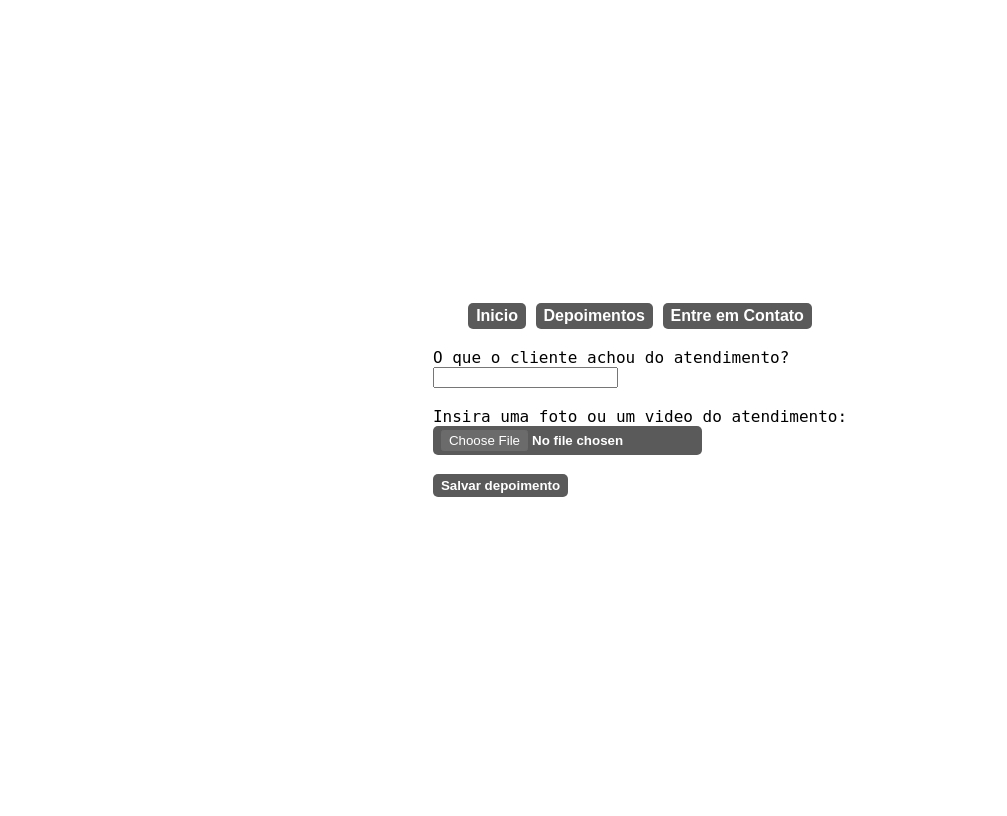
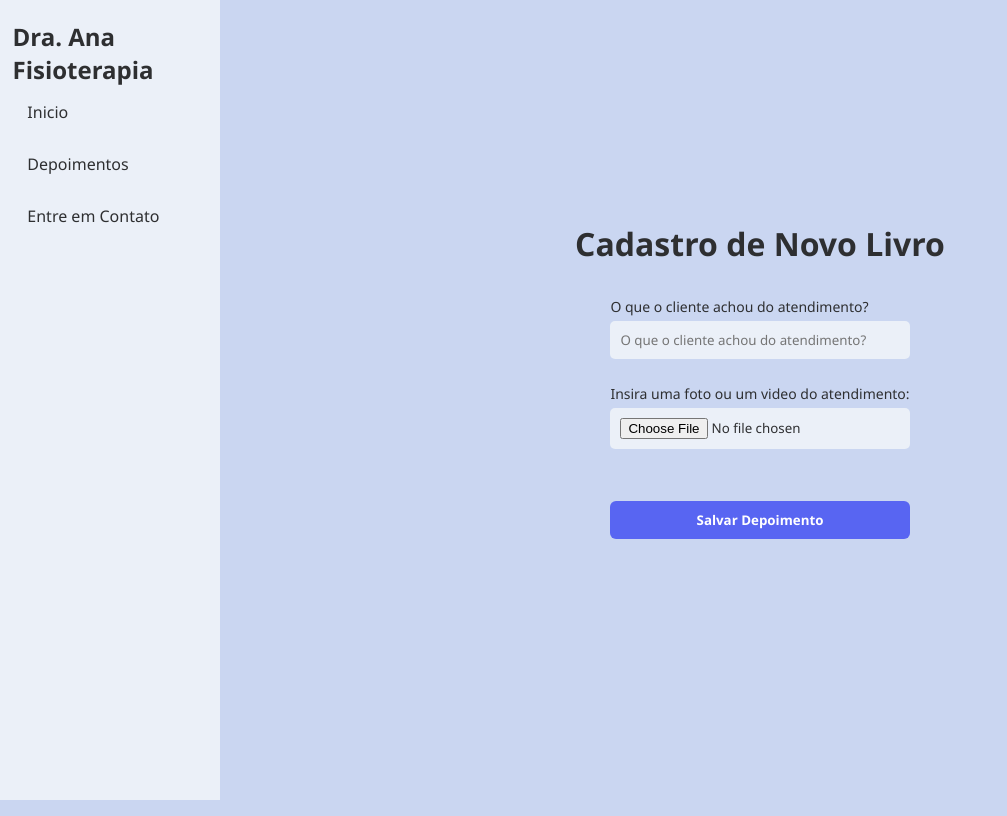
Before and after one commit to GabrielFGuerreiro/Dra.AnaLuiza-Fisioterapia, a PHP site: page /alt/avalie.php in a window 1280 px wide. Shown: the whole page, without its empty margins (0-1007 px from the left). Run offline with PHP 8.4, Linux system fonts and the light colour scheme.

Commit message:
Arquivos Alts adicionados pelo Rodrigo.

```diff
--- /dev/null
+++ b/alt/avalie.php
@@ -0,0 +1,44 @@
+<?php
+    include "header.php";
+    session_start();
+
+    if($_SERVER["REQUEST_METHOD"]==="POST")
+        {
+        $opiniao = $_POST["opiniao"];
+        $image = $_POST["image"];
+
+
+        }
+?>
+
+<!DOCTYPE html>
+<html lang="pt-BR">
+<head>
+    <meta charset="UTF-8">
+    <meta name="viewport" content="width=device-width, initial-scale=1.0">
+    <title>Depoimento</title>
+</head>
+<body>
+    <div class="conteudo">
+        <h1>Cadastro de Novo Livro</h2>
+        <form action="" method="POST"><br>
+            <label for="opiniao">O que o cliente achou do atendimento?</label>
+            <input name="opiniao" id="opiniao" type="text" placeholder="O que o cliente achou do atendimento?"><br>
+            <label for="image">Insira uma foto ou um video do atendimento:</label>
+            <input type="file" name="image" id="image" accept="image/*, video/*"><br><br>
+
+            <button type="submit">Salvar Depoimento</button>
+        </form>
+    </div>
+</body>
+</html>
+
+
+
+<!--
+    Precisamos adicionar o integração ao banco, para que possa ser feito o ADD do depoimento,
+    quanto tambem receber os depoimentos anteriores para mostrar ordenado por datetime
+
+
+    no input de imagem/video, fazer uma função com javascript para mostrar um preview, para o usuario saber que está enviando a midia correta.
+ -->
--- /dev/null
+++ b/alt/header.php
@@ -0,0 +1,15 @@
+<header>
+    <style>html {color-scheme: light;}</style>
+    <link rel="stylesheet" href="../styles/light.css">
+    <div class="lateral">
+        <div class="lateral-texto">
+            <div style="display: flex; align-items: center; justify-content: space-between;">
+                <h2>&nbsp;&nbsp;Dra. Ana &nbsp;&nbsp;Fisioterapia</h2>
+            </div>
+
+            <a class="msg" href="inicio.php">&nbsp;&nbsp;Inicio</a>
+            <a class="msg" href="avalie.php">&nbsp;&nbsp;Depoimentos</a>
+            <a class="msg" href="preConsulta.php">&nbsp;&nbsp;Entre em Contato</a>
+        </div>
+    </div>
+</header>
--- /dev/null
+++ b/styles/light.css
@@ -0,0 +1,423 @@
+*{
+    margin:0;
+    padding:0;
+    box-sizing:border-box;
+    font-family: "Segoe UI", Arial, sans-serif;
+}
+
+:root {
+    --transition: all 0.3s ease;
+    --dark: rgb(202, 214, 241); /* Background */
+    --card: #ebf0f8; /* menu e titulos */
+    --hover: #313338;
+    --text: #2e2f31;
+    --border: #5865F2;
+    --darker: rgb(226, 233, 255); /* dropdown background */
+    --inputBg: #ebf0f8;
+    --borderAlt: #bcc4d4;
+}
+
+img {
+    max-width: 100%;
+    height: auto;
+    display: block;
+}
+
+.capa {
+    max-width: 80px;
+    max-height: 120px;
+    object-fit: cover;
+    border-radius: 4px;
+}
+
+body{
+    display:flex;
+    min-height:100vh;
+    background:var(--dark);
+    color: var(--text);
+}
+
+.msg {
+    display: block;
+    width: 220px;
+    padding: 15px;
+    text-decoration: none;
+    color: var(--text);
+    background: var(--card);
+    border-left: 4px solid transparent;
+    transition: 0.2s;
+}
+
+.msg:hover {
+    background: var(--hover);
+    color: #ffffff;
+    border-left-color: var(--border);
+}
+
+/*Dropdown */
+@keyframes slideDown {
+    from {
+        opacity: 0;
+        transform: translateY(-65%);
+    }
+    to {
+        opacity: 1;
+        transform: translateY(0);
+    }
+}
+
+.msg-dropdown {
+    position: relative;
+    display: block;
+    transition: margin-bottom 0.3s ease-out;
+}
+
+.msg-dropdown:hover {
+    margin-bottom: 88px;
+}
+
+.msg-dropdown > a.msg {
+    display: flex;
+    justify-content: space-between;
+    align-items: center;
+    position: relative;
+}
+
+.msg-dropdown > a.msg::after {
+    content: "▼";
+    font-size: 10px;
+    margin-left: 8px;
+    transition: transform 0.2s;
+    color: var(--border)
+}
+
+.msg-dropdown:hover > a.msg::after {
+    transform: rotate(-180deg);
+}
+
+.msg-submenu {
+    display: none;
+    position: absolute;
+    top: 15px;
+    left: 0;
+    width: 100%;
+    background: var(--darker);
+    flex-direction: column;
+    border: 1px solid var(--border);
+    border-left: 4px solid var(--border);
+    padding-top: 30px;
+    z-index: -1;
+}
+
+.msg-dropdown:hover .msg-submenu {
+    display: flex;
+    animation: slideDown 0.3s ease-out;
+}
+
+.msg-submenu a {
+    display: block;
+    padding: 12px 15px;
+    text-decoration: none;
+    color: var(--text);
+    background: var(--darker);
+    border-bottom: 1px solid var(--borderAlt);
+    transition: 0.2s;
+}
+
+.msg-submenu a:last-child {
+    border-bottom: none;
+}
+
+.msg-submenu a:hover {
+    background: var(--hover);
+    color: #ffffff;
+    padding-left: 25px;
+}
+
+.msg-fixed {
+    position: fixed !important;
+    bottom: 20px;
+}
+
+form{
+    display:table;
+    align-items:center;
+
+}
+
+input[type="text"] {
+    width: 100%;
+    padding: 10px;
+    margin: 5px 0 15px 0;
+
+}
+
+input[type="number"] {
+    width: 100%;
+    padding: 10px;
+    margin: 5px 0 15px 0;
+
+}
+
+input[type="file"] {
+    width: 100%;
+    padding: 10px;
+    margin: 5px 0 15px 0;
+    color: var(--text);
+    border-radius: 5px;
+}
+
+.checkbox-group {
+    display: flex;
+    align-items: center;
+    margin: 15px 0;
+    gap: 8px;
+}
+
+.checkbox-group input[type="checkbox"] {
+    width: auto;
+    margin: 0;
+    padding: 0;
+    cursor: pointer;
+}
+
+.checkbox-group label {
+    margin: 0;
+    margin-top: 0;
+    font-size: 14px;
+    color: var(--text);
+    cursor: pointer;
+}
+
+form select {
+    background-color: var(--inputBg);
+    color: var(--text);
+    border-radius: 5px;
+    width: 100%;
+    height: 36px;
+}
+
+form select:focus {
+    outline: 2px solid var(--border);
+}
+
+.form-container {
+    background: var(--card);
+    padding: 30px;
+    border-radius: 10px;
+    width: 350px;
+    box-shadow: 0 10px 25px rgba(0,0,0,0.4);
+}
+
+.resultado {
+    font-size: 48px;
+    font-weight: bold;
+    margin-top: 20px;
+    color: var(--border);
+}
+
+.resultado-vazio {
+    margin-top: 20px;
+    font-size: 18px;
+    color: var(--text);
+}
+
+label {
+    display: block;
+    margin-top: 10px;
+    font-size: 14px;
+    color: var(--text);
+}
+
+input {
+    width: 100%;
+    padding: 8px;
+    margin-top: 5px;
+    border: none;
+    border-radius: 5px;
+    background: var(--inputBg);
+    color: white;
+}
+
+input:focus {
+    outline: 2px solid var(--border);
+}
+
+button {
+    width: 100%;
+    margin-top: 15px;
+    padding: 10px;
+    border: none;
+    border-radius: 6px;
+    background: var(--border);
+    color: white;
+    font-weight: bold;
+    cursor: pointer;
+    transition: 0.2s;
+}
+button.tema {
+    margin-top: 4px;
+    padding: 0px;
+    background: transparent;
+    border: none;
+    text-align: center;
+    font-size: 24px;
+}
+
+button.tema:hover{
+    background: transparent;
+}
+
+button:hover {
+    background: #4752c4;
+}
+
+a.menu {
+    position: fixed;
+    bottom: 20px;
+    left: 20px;
+    color: var(--text);
+    text-decoration: none;
+}
+
+a.menu:hover {
+    color: white;
+}
+
+.lateral {
+    width: 220px;
+    background: var(--card);
+    padding-top: 20px;
+    height: 100vh;
+    position: fixed;
+    left: 0;
+    top: 0;
+}
+
+.conteudo {
+    flex: 1;
+    display: flex;
+    flex-direction: column;
+    justify-content: center;
+    align-items: center;
+    text-align: justify;
+    margin-left: 240px;
+    padding: 40px;
+    width: 100%;
+    margin-bottom: 40px;
+}
+
+.card {
+    background-color: var(--card);
+    padding: 30px;
+    border-radius: 12px;
+    box-shadow: 0 5px rgb(0, 0, 0, 0.08);
+    margin-bottom: 30px;
+}
+
+.card h1,
+.card h2 {
+    margin-bottom: 15px;
+}
+
+.card p {
+    line-height: 1.6;
+    font-size: 16px;
+}
+
+/*Buttons */
+.btn {
+    display: inline-block;
+    margin-top: 10px;
+    background-color: var(--border);
+    color: aliceblue;
+    padding: 10px;
+    border-radius: 6px;
+    text-decoration: none;
+    font-size: 14px;
+    transition: 0.3s;
+}
+
+.btn:hover {
+    background: var(--border);
+}
+
+.btn-editar,
+.btn-excluir,
+.btn-voltar {
+    display: inline-block;
+    padding: 6px 12px;
+    margin: 0 4px;
+    border-radius: 4px;
+    text-decoration: none;
+    font-size: 12px;
+    font-weight: bold;
+    transition: background 0.2s;
+    border: none;
+    cursor: pointer;
+    position: relative;
+    z-index: 1;
+    left: 0;
+}
+
+.btn-editar {
+    background: #2ecc71;
+    color: white;
+}
+
+.btn-editar:hover {
+    background: #27ae60;
+}
+
+.btn-excluir {
+    background: #e74c3c;
+    color: white;
+}
+
+.btn-excluir:hover {
+    background: #c0392b;
+}
+
+/*Tables */
+.tbl-conteudo {
+    max-width: 950px;
+    margin: 50px auto;
+    padding: 25px;
+    text-align: center;
+}
+
+.tbl-conteudo h1 {
+    margin-bottom: 60px;
+}
+
+.tbl-conteudo a {
+    position: relative;
+    left: 40px;
+    z-index: -1;
+}
+
+.tbl-conteudo .btn-editar,
+.tbl-conteudo .btn-excluir,
+.tbl-conteudo .btn-voltar {
+    position: relative !important;
+    left: 0 !important;
+    z-index: 1 !important;
+}
+
+table {
+    margin-left: 40px;
+    border-collapse: collapse;
+    background: var(--card);
+    border-radius: 10px;
+    overflow: hidden;
+}
+
+th,
+td {
+    padding: 12px 18px;
+    border-bottom: 1px solid #3a3d42;
+}
+
+th {
+    background: #202225;
+}
```
Also changed, not shown: alt/cadastrar.php (added, +70 -0 lines), alt/index.php (added, +50 -0 lines), alt/inicio.php (added, +17 -0 lines), alt/preConsulta.php (added, +19 -0 lines), preConsulta.php (+75 -7 lines).
